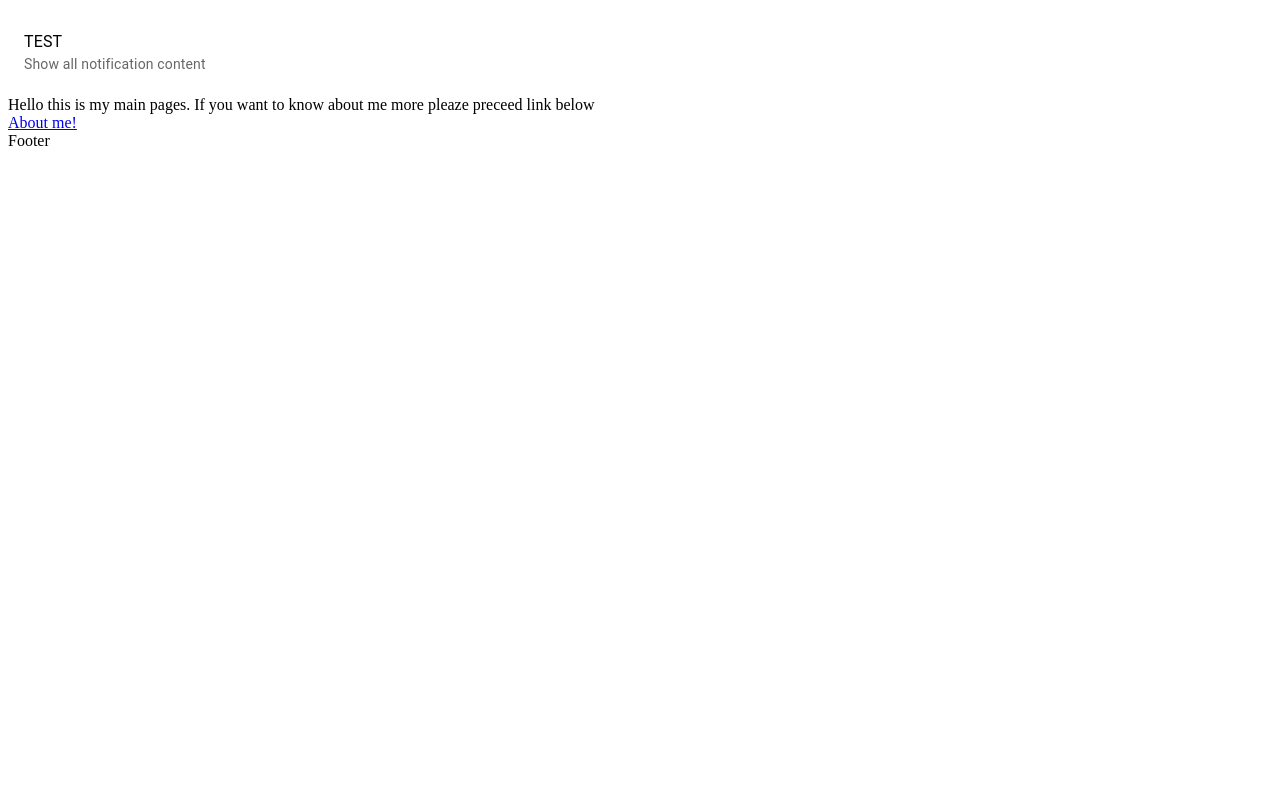
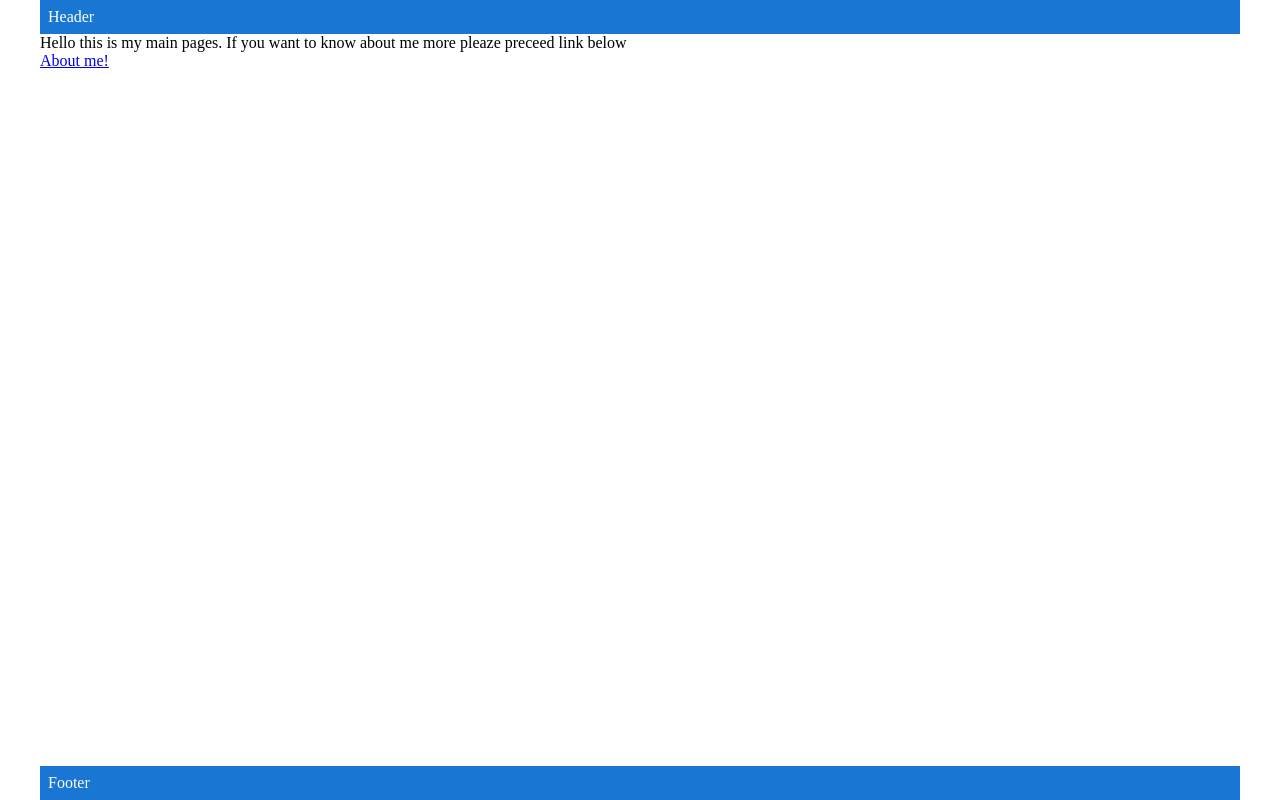
Before and after one commit to VChecherynda/landing-nextjs, a Next.js app: page / in a window 1280 px wide. Built offline with nearby package versions, Linux system fonts and the light colour scheme.

Commit message:
Add layout

```diff
--- /dev/null
+++ b/components/Footer/Footer.module.scss
@@ -0,0 +1,3 @@
+.footer {
+    width: 100%;
+}
--- a/components/Footer/Footer.tsx
+++ b/components/Footer/Footer.tsx
@@ -1,5 +1,22 @@
+import * as React from 'react';
+import Box from '@mui/material/Box';
+import styles from './Footer.module.scss'
+
 function Footer() {
-    return <footer>Footer</footer>;
+    return (
+        <footer className={styles.footer}>
+            <Box
+                sx={{
+                    p: 1,
+                    display: 'grid',
+                    bgcolor: 'primary.main',
+                    color: 'white',
+                }}
+            >
+                {"Footer"}
+            </Box>
+        </footer>
+    );
 }
 
 export default Footer;
--- /dev/null
+++ b/components/Layout/Layout.module.scss
@@ -0,0 +1,12 @@
+.wrapper {
+    display: flex;
+    flex-direction: column;
+    width: 100%;
+    height: 100vh;
+}
+
+.main {
+    width: 100%;
+    flex: 1 100%;
+    background-color: #fff;
+}
--- a/components/Layout/Layout.tsx
+++ b/components/Layout/Layout.tsx
@@ -1,13 +1,14 @@
 import Navbar from "../Navbar/Navbar";
 import Footer from "../Footer/Footer";
+import styles from './Layout.module.scss'
 
 function Layout({ children }) {
     return (
-        <>
+        <div className={styles.wrapper}>
             <Navbar />
-            <main>{children}</main>
+                <main className={styles.main}>{children}</main>
             <Footer />
-        </>
+        </div>
     );
 }
 
--- /dev/null
+++ b/components/Navbar/Navbar.module.scss
@@ -0,0 +1,3 @@
+.navbar {
+    width: 100%;
+}
--- a/components/Navbar/Navbar.tsx
+++ b/components/Navbar/Navbar.tsx
@@ -1,77 +1,20 @@
 import * as React from 'react';
-import List from '@mui/material/List';
-import ListItem from '@mui/material/ListItem';
-import ListItemText from '@mui/material/ListItemText';``
-import MenuItem from '@mui/material/MenuItem';
-import Menu from '@mui/material/Menu';
-
-const options = [
-    'Show some love to MUI',
-    'Show all notification content',
-    'Hide sensitive notification content',
-    'Hide all notification content',
-];
+import Box from '@mui/material/Box';
+import styles from './Navbar.module.scss'
 
 function Navbar() {
-    const [anchorEl, setAnchorEl] = React.useState(null);
-    const [selectedIndex, setSelectedIndex] = React.useState(1);
-    const open = Boolean(anchorEl);
-    const handleClickListItem = (event) => {
-      setAnchorEl(event.currentTarget);
-    };
-
-    const handleMenuItemClick = (event, index) => {
-      setSelectedIndex(index);
-      setAnchorEl(null);
-    };
-
-    const handleClose = () => {
-      setAnchorEl(null);
-    };
-
     return (
-        <nav>
-            <List
-                component="nav"
-                aria-label="Device settings"
-                sx={{ bgcolor: 'background.paper' }}
-            >
-                <ListItem
-                button
-                id="lock-button"
-                aria-haspopup="listbox"
-                aria-controls="lock-menu"
-                aria-label="when device is locked"
-                aria-expanded={open ? 'true' : undefined}
-                onClick={handleClickListItem}
-                >
-                <ListItemText
-                    primary="TEST"
-                    secondary={options[selectedIndex]}
-                />
-                </ListItem>
-            </List>
-            <Menu
-                id="lock-menu"
-                anchorEl={anchorEl}
-                open={open}
-                onClose={handleClose}
-                MenuListProps={{
-                'aria-labelledby': 'lock-button',
-                role: 'listbox',
+        <nav className={styles.navbar}>
+            <Box
+                sx={{
+                    p: 1,
+                    display: 'grid',
+                    bgcolor: 'primary.main',
+                    color: 'white',
                 }}
             >
-                {options.map((option, index) => (
-                <MenuItem
-                    key={option}
-                    disabled={index === 0}
-                    selected={index === selectedIndex}
-                    onClick={(event) => handleMenuItemClick(event, index)}
-                >
-                    {option}
-                </MenuItem>
-                ))}
-            </Menu>
+                {"Header"}
+            </Box>
         </nav>
     );
 }
--- a/package.json
+++ b/package.json
@@ -21,7 +21,8 @@
     "env-cmd": "^10.1.0",
     "next": "^12.0.4",
     "react": "^17.0.2",
-    "react-dom": "^17.0.2"
+    "react-dom": "^17.0.2",
+    "sass": "^1.43.5"
   },
   "devDependencies": {
     "@types/react": "^17.0.37",
--- /dev/null
+++ b/pages/_app.js
@@ -0,0 +1,6 @@
+import '../styles.css'
+
+// This default export is required in a new `pages/_app.js` file.
+export default function MyApp({ Component, pageProps }) {
+  return <Component {...pageProps} />
+}
--- /dev/null
+++ b/styles.css
@@ -0,0 +1,5 @@
+body {
+    width: 100%;
+    max-width: 1200px;
+    margin: 0 auto;
+}
```
Also changed, not shown: 1 other file (tests, documents, lock files or other folders).
